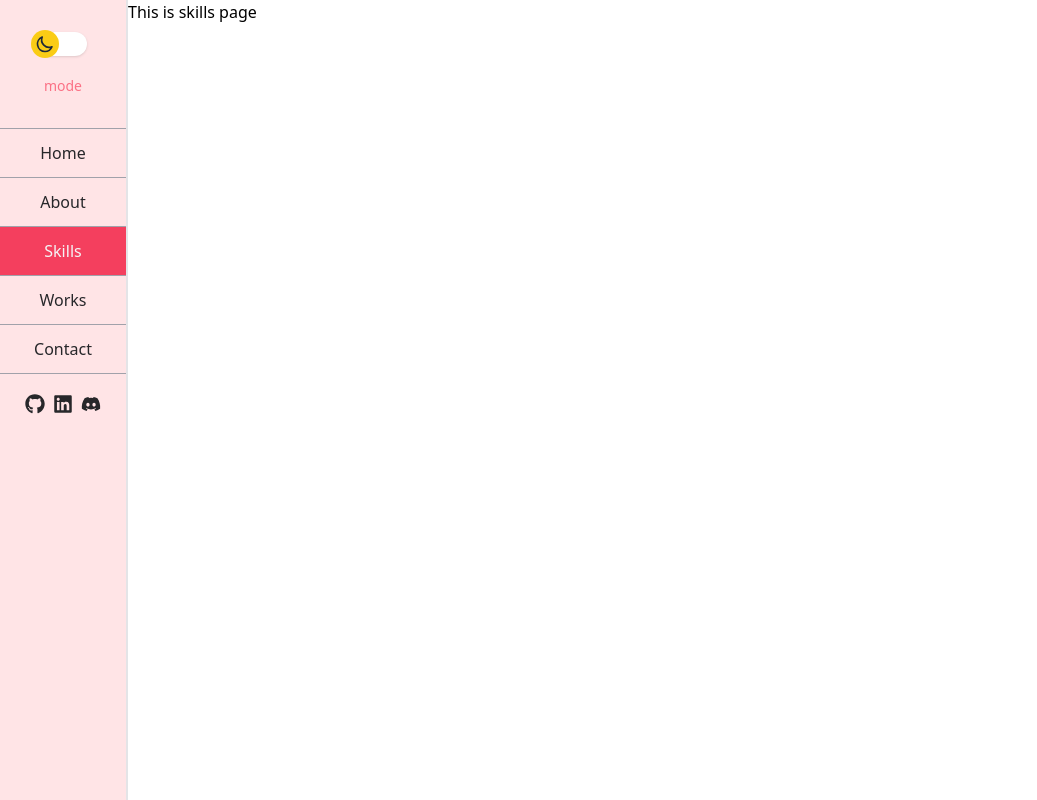
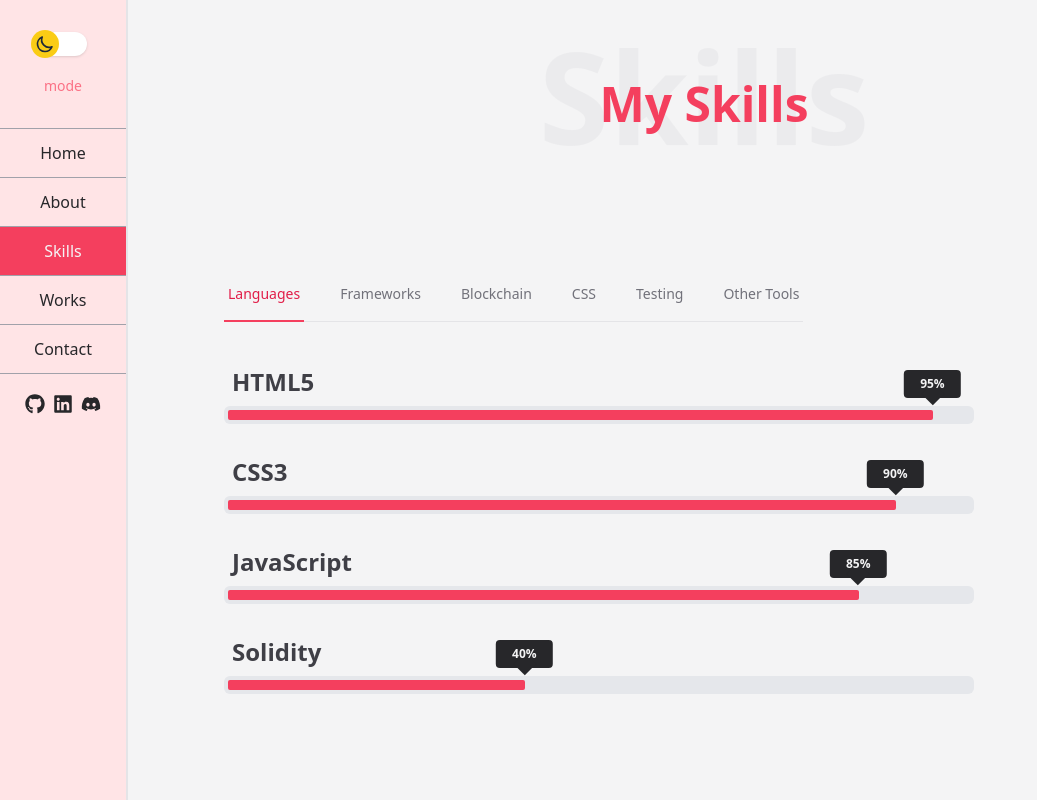
Before and after one commit to rzvl/portfolio, a React (Create React App) app: page /skills in a window 1280 px wide. Shown: the whole page, without its empty margins (0-1037 px from the left). Built offline with nearby package versions, Linux system fonts and the light colour scheme; a web font is replaced by a local one.

Commit message:
add skills page

```diff
--- a/src/Components/Button.js
+++ b/src/Components/Button.js
@@ -3,10 +3,10 @@ const Button = ({ type, btnText }) => {
     <div>
       <button
         type={type}
-        className="relative inline-flex items-center justify-start overflow-hidden px-4 py-2 font-medium transition-all bg-zinc-100 dark:bg-zinc-800 border border-zinc-100 dark:border-zinc-800 rounded-lg hover:bg-zinc-100 group"
+        className="relative inline-flex items-center justify-start overflow-hidden px-4 py-2 font-medium transition-all bg-zinc-800 dark:bg-zinc-100 border border-zinc-100 dark:border-zinc-800 rounded-lg hover:bg-zinc-100 group"
       >
         <span className="w-60 h-60 rounded rotate-[-40deg] bg-rose-500 dark:bg-yellow-400 absolute bottom-0 left-0 -translate-x-full ease-out duration-500 transition-all translate-y-full mb-9 ml-9 group-hover:ml-0 group-hover:mb-32 group-hover:translate-x-0"></span>
-        <span className="text-xl relative w-full text-left text-rose-500 dark:text-yellow-400 transition-colors duration-300 ease-in-out group-hover:text-zinc-100 dark:group-hover:text-zinc-800">
+        <span className="text-xl relative w-full text-left text-zinc-200 dark:text-zinc-700 transition-colors duration-300 ease-in-out group-hover:text-zinc-100 dark:group-hover:text-zinc-800">
           {btnText}
         </span>
       </button>
--- a/src/Components/PageTitle.js
+++ b/src/Components/PageTitle.js
@@ -1,6 +1,6 @@
 const PageTitle = ({ title, bg }) => {
   return (
-    <h2 className="w-full flex flex-col justify-center items-center">
+    <h2 className="w-full flex flex-col justify-center items-center mb-12 sm:mb-0">
       <span className="text-5xl font-extrabold text-rose-500 dark:text-yellow-400 z-10">
         {title}
       </span>
--- /dev/null
+++ b/src/Components/ProgressBar.js
@@ -0,0 +1,26 @@
+import { useEffect } from 'react/cjs/react.development';
+
+const ProgressBar = ({ progress }) => {
+  useEffect(() => {
+    const bar = document.querySelector('.bar');
+    bar.classList.remove('w-0');
+    bar.style.width = progress;
+    bar.classList.remove('bar');
+  }, [progress]);
+
+  return (
+    <div className="w-full bg-gray-200 rounded-md dark:bg-gray-700 p-1">
+      <div className="bar relative bg-rose-500 dark:bg-yellow-400 h-2.5 rounded-sm w-0 transition-all ease-out duration-1000">
+        {/* tooltip */}
+        <div className=" absolute -right-2 -top-10 w-auto px-4 py-2 text-gray-500 transform translate-x-[35%] bg-zinc-800 dark:bg-zinc-100 rounded">
+          <div className="relative flex text-xs text-zinc-100 dark:text-zinc-800 font-bold items-center justify-center w-full h-full leading-none">
+            {progress}
+            <div className="absolute after bottom-0 w-4 h-4 transform rotate-45 translate-y-3 bg-zinc-800 dark:bg-zinc-100 -z-10"></div>
+          </div>
+        </div>
+      </div>
+    </div>
+  );
+};
+
+export default ProgressBar;
--- /dev/null
+++ b/src/Components/ProgressBarWithTitle.js
@@ -0,0 +1,16 @@
+import ProgressBar from './ProgressBar';
+
+const ProgressBarWithTitle = ({ title, progress }) => {
+  return (
+    <div className="max-w-[750px] space-y-12 pt-6">
+      <div>
+        <h3 className="p-2 text-2xl font-bold text-zinc-700 dark:text-zinc-100">
+          {title}
+        </h3>
+        <ProgressBar progress={progress} />
+      </div>
+    </div>
+  );
+};
+
+export default ProgressBarWithTitle;
--- /dev/null
+++ b/src/Components/SkillTabs/BlockchainToolsTab.js
@@ -0,0 +1,12 @@
+import ProgressBarWithTitle from '../ProgressBarWithTitle';
+
+const BlockchainToolsTab = () => {
+  return (
+    <div>
+      <ProgressBarWithTitle title={'Truffle'} progress={'60%'} />
+      <ProgressBarWithTitle title={'Web3 JS'} progress={'20%'} />
+    </div>
+  );
+};
+
+export default BlockchainToolsTab;
--- /dev/null
+++ b/src/Components/SkillTabs/CssToolsTab.js
@@ -0,0 +1,14 @@
+import ProgressBarWithTitle from '../ProgressBarWithTitle';
+
+const CssToolsTab = () => {
+  return (
+    <div>
+      <ProgressBarWithTitle title={'Tailwind CSS'} progress={'90%'} />
+      <ProgressBarWithTitle title={'Styled Components'} progress={'70%'} />
+      <ProgressBarWithTitle title={'CSS Modules'} progress={'90%'} />
+      <ProgressBarWithTitle title={'Bootstrap'} progress={'80%'} />
+    </div>
+  );
+};
+
+export default CssToolsTab;
--- /dev/null
+++ b/src/Components/SkillTabs/FrameworksTab.js
@@ -0,0 +1,12 @@
+import ProgressBarWithTitle from '../ProgressBarWithTitle';
+
+const FrameworksTab = () => {
+  return (
+    <div>
+      <ProgressBarWithTitle title={'React'} progress={'80%'} />
+      <ProgressBarWithTitle title={'Redux'} progress={'40%'} />
+    </div>
+  );
+};
+
+export default FrameworksTab;
--- /dev/null
+++ b/src/Components/SkillTabs/GeneralToolsTab.js
@@ -0,0 +1,15 @@
+import ProgressBarWithTitle from '../ProgressBarWithTitle';
+
+const GeneralToolsTab = () => {
+  return (
+    <div>
+      <ProgressBarWithTitle title={'Git'} progress={'80%'} />
+      <ProgressBarWithTitle title={'GitHub'} progress={'80%'} />
+      <ProgressBarWithTitle title={'NPM'} progress={'90%'} />
+      <ProgressBarWithTitle title={'Yarn'} progress={'75%'} />
+      <ProgressBarWithTitle title={'Webpack'} progress={'50%'} />
+    </div>
+  );
+};
+
+export default GeneralToolsTab;
--- /dev/null
+++ b/src/Components/SkillTabs/LanguagesTab.js
@@ -0,0 +1,14 @@
+import ProgressBarWithTitle from '../ProgressBarWithTitle';
+
+const LanguagesTab = () => {
+  return (
+    <div>
+      <ProgressBarWithTitle title={'HTML5'} progress={'95%'} />
+      <ProgressBarWithTitle title={'CSS3'} progress={'90%'} />
+      <ProgressBarWithTitle title={'JavaScript'} progress={'85%'} />
+      <ProgressBarWithTitle title={'Solidity'} progress={'40%'} />
+    </div>
+  );
+};
+
+export default LanguagesTab;
--- /dev/null
+++ b/src/Components/SkillTabs/TestingToolsTab.js
@@ -0,0 +1,13 @@
+import ProgressBarWithTitle from '../ProgressBarWithTitle';
+
+const TestingToolsTab = () => {
+  return (
+    <div>
+      <ProgressBarWithTitle title={'Mocha'} progress={'65%'} />
+      <ProgressBarWithTitle title={'Chai'} progress={'70%'} />
+      <ProgressBarWithTitle title={'Jest'} progress={'80%'} />
+    </div>
+  );
+};
+
+export default TestingToolsTab;
--- a/src/Pages/Contact.js
+++ b/src/Pages/Contact.js
@@ -7,7 +7,7 @@ const Contact = () => {
   return (
     <div className="min-h-screen w-full lg:pl-32 bg-zinc-100 dark:bg-zinc-800">
       <div className="container flex flex-col justify-center items-start w-5/6 mx-auto py-20 space-y-3">
-        <PageTitle title={'Contact Me'} bg={'contact'} />
+        <PageTitle title={'Contact Me'} bg={'Contact'} />
         {/* left and right columns */}
         <div className="relative max-w-7xl mx-auto lg:grid lg:grid-cols-5">
           {/* left column (contact info) */}
@@ -54,7 +54,7 @@ const Contact = () => {
             </div>
           </div>
           {/* right column (form) */}
-          <div className="bg-zinc-800 dark:bg-zinc-100 py-12 px-4 sm:px-6 lg:col-span-3 lg:py-24 lg:px-8 xl:pl-12 rounded-lg">
+          <div className="bg-zinc-100 dark:bg-zinc-800 border-2 border-rose-500 dark:border-yellow-400 shadow-lg dark:shadow-black py-12 px-4 sm:px-6 lg:col-span-3 lg:py-24 lg:px-8 xl:pl-12 rounded-lg">
             <div className="max-w-lg mx-auto lg:max-w-none">
               <form
                 action="#"
--- a/src/Pages/Skills.js
+++ b/src/Pages/Skills.js
@@ -1,7 +1,99 @@
+import { useState } from 'react';
+import PageTitle from '../Components/PageTitle';
+import LanguagesTab from '../Components/SkillTabs/LanguagesTab';
+import FrameworksTab from '../Components/SkillTabs/FrameworksTab';
+import BlockchainToolsTab from '../Components/SkillTabs/BlockchainToolsTab';
+import GeneralToolsTab from '../Components/SkillTabs/GeneralToolsTab';
+import CssToolsTab from '../Components/SkillTabs/CssToolsTab';
+import TestingToolsTab from '../Components/SkillTabs/TestingToolsTab';
+
 const Skills = () => {
+  const [activeTab, setActiveTab] = useState('Languages');
+
+  const tabs = [
+    { name: 'Languages', href: '#tabs' },
+    { name: 'Frameworks', href: '#tabs' },
+    { name: 'Blockchain', href: '#tabs' },
+    { name: 'CSS', href: '#tabs' },
+    { name: 'Testing', href: '#tabs' },
+    { name: 'Other Tools', href: '#tabs' },
+  ];
+
+  const classNames = (...classes) => {
+    return classes.filter(Boolean).join(' ');
+  };
+
+  const handleChange = e => {
+    setActiveTab(e.target.value);
+  };
+
+  const renderSwitch = param => {
+    switch (param) {
+      case 'Languages':
+        return <LanguagesTab />;
+      case 'Frameworks':
+        return <FrameworksTab />;
+      case 'Blockchain':
+        return <BlockchainToolsTab />;
+      case 'CSS':
+        return <CssToolsTab />;
+      case 'Testing':
+        return <TestingToolsTab />;
+      case 'Other Tools':
+        return <GeneralToolsTab />;
+      default:
+        return;
+    }
+  };
+
   return (
-    <div className="ml-32">
-      <p>This is skills page</p>
+    <div className="min-h-screen w-full lg:pl-32 bg-zinc-100 dark:bg-zinc-800">
+      <div className="container flex flex-col justify-center items-start w-5/6 mx-auto py-20 space-y-3">
+        <PageTitle title={'My Skills'} bg={'Skills'} />
+
+        {/* tabs */}
+        <div id="tabs" className="pb-5 border-b border-zinc-200 md:pb-0">
+          <div className="mt-3 sm:mt-4">
+            <div className="md:hidden">
+              <label htmlFor="current-tab" className="sr-only">
+                Select a tab
+              </label>
+              <select
+                id="current-tab"
+                name="current-tab"
+                className="block w-full pl-3 pr-10 py-2 text-base border-gray-300 focus:outline-none focus:ring-rose-500 dark:focus:ring-yellow-400 focus:border-rose-500 dark:focus:border-yellow-400 md:text-sm rounded-md"
+                defaultValue={activeTab}
+                onChange={handleChange}
+              >
+                {tabs.map(tab => (
+                  <option key={tab.name}>{tab.name}</option>
+                ))}
+              </select>
+            </div>
+            <div className="hidden md:block">
+              <nav className="-mb-px flex space-x-8">
+                {tabs.map(tab => (
+                  <a
+                    key={tab.name}
+                    href={tab.href}
+                    className={classNames(
+                      tab.name === activeTab
+                        ? 'border-rose-500 dark:border-yellow-300 text-rose-600 dark:text-yellow-400'
+                        : 'border-transparent text-zinc-500 dark:text-zinc-400 hover:text-zinc-700 dark:hover:text-zinc-200 hover:border-zinc-300',
+                      'whitespace-nowrap pb-4 px-1 border-b-2 font-medium text-sm'
+                    )}
+                    aria-current={tab.name === activeTab ? 'page' : undefined}
+                    onClick={() => setActiveTab(tab.name)}
+                  >
+                    {tab.name}
+                  </a>
+                ))}
+              </nav>
+            </div>
+          </div>
+        </div>
+        <div className="w-full">{renderSwitch(activeTab)}</div>
+      </div>
     </div>
   );
 };
```
